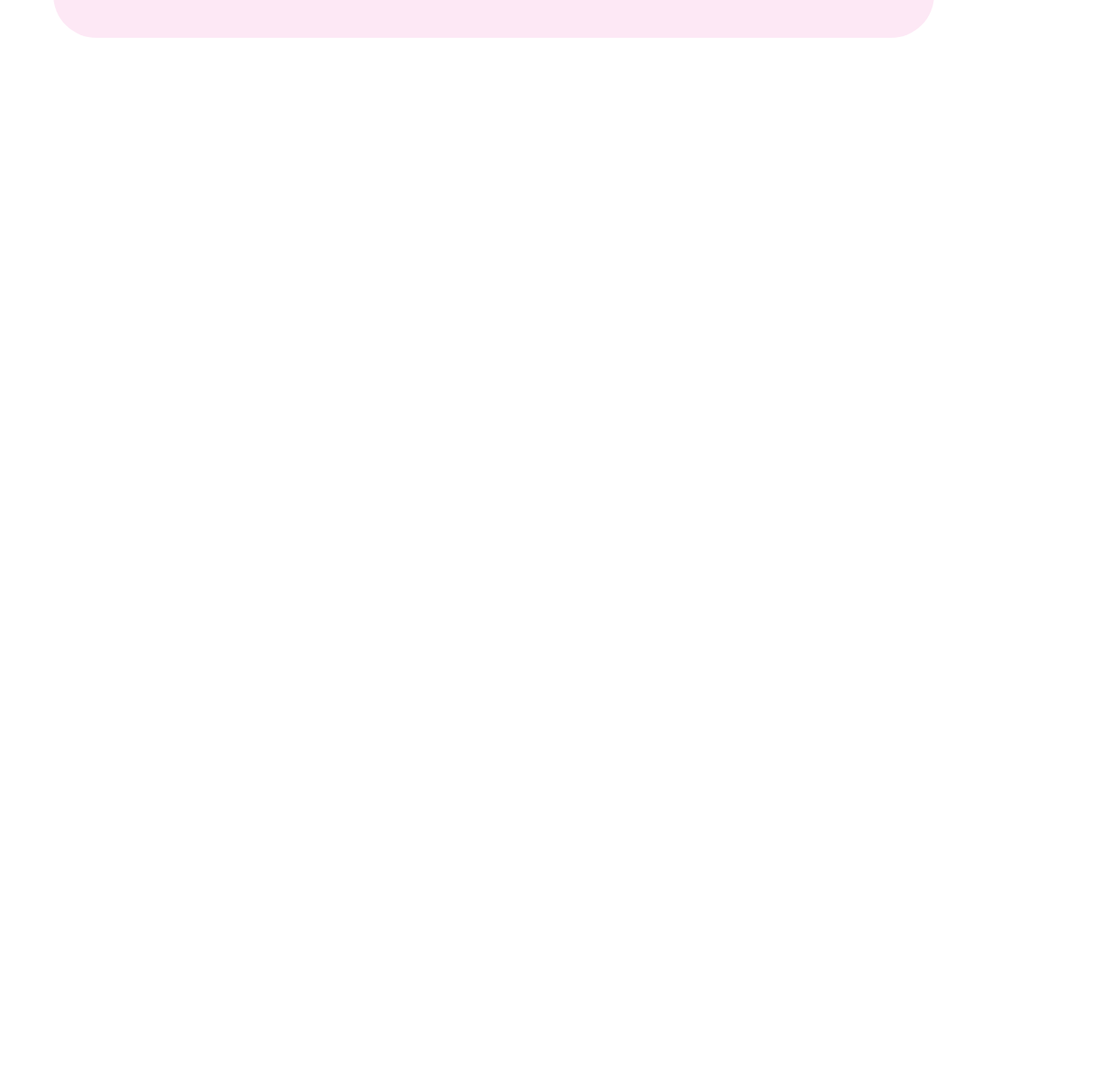
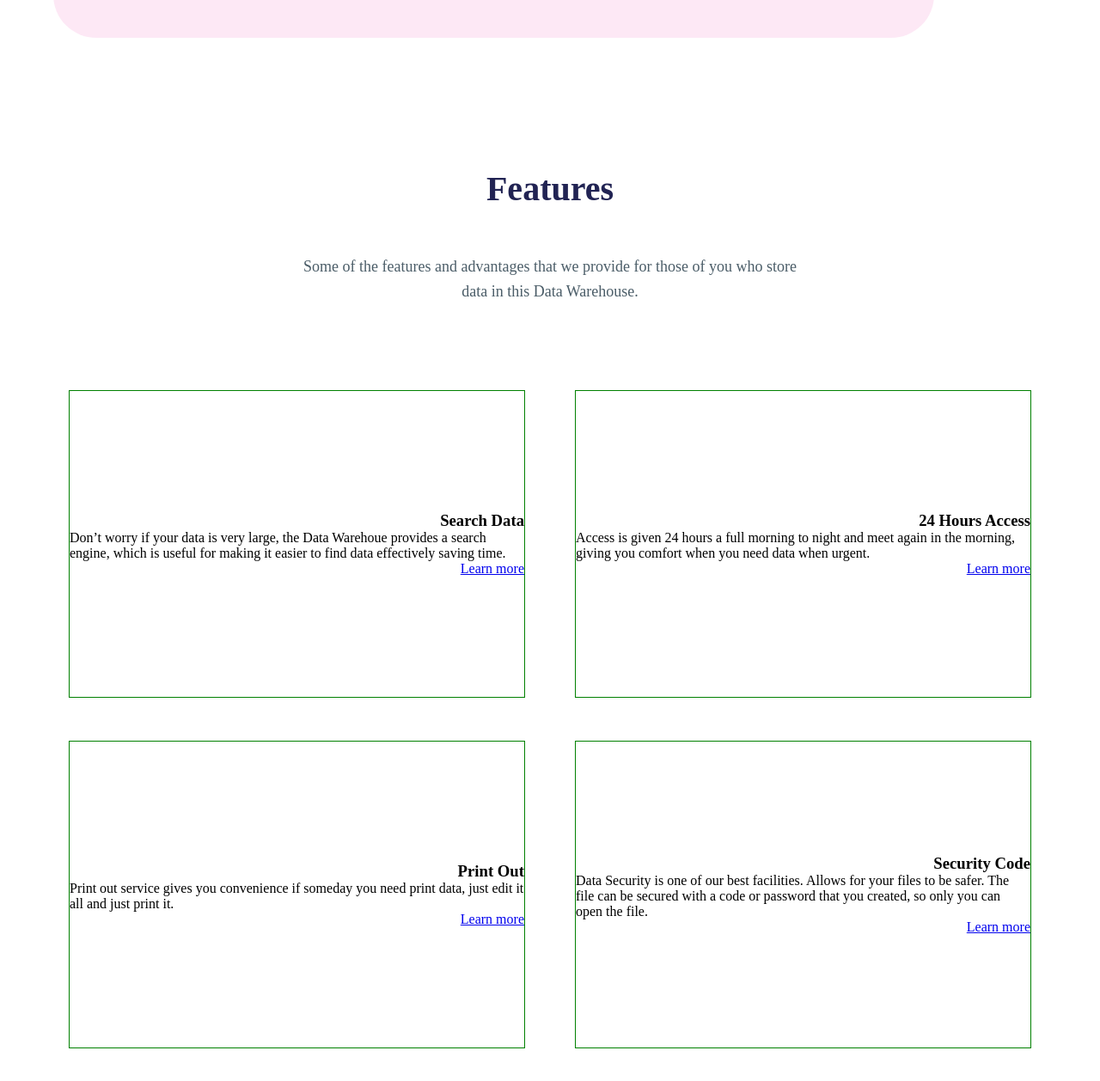
Before and after one commit to cirodil/ratio, a plain HTML site: page module_1/index.html in a window 1280 px wide. Shown: the part 1426-2684 px from the top of the page at 86% size. Before the commit the page ends 1532 px from the top, so only its background shows below. Drawn offline with Linux system fonts and the light colour scheme.

Commit message:
add "features" section

```diff
--- a/module_1/index.html
+++ b/module_1/index.html
@@ -26,7 +26,7 @@ safely but not be afraid of being stolen by others."
         </div>
         <nav class="nav">
           <ul class="nav-links">
-            <li class="nav-link active"><a href="">About</a></li>
+            <li class="nav-link active"><a href="#about">About</a></li>
             <li class="nav-link"><a href="">Help</a></li>
             <li class="nav-link"><a href="">Features</a></li>
           </ul>
@@ -44,7 +44,7 @@ safely but not be afraid of being stolen by others."
           <button class="learn-more">Learn more</button>
         </div>
 
-        <div class="about">
+        <div class="about" id="about">
           <h2 class="about-header">We are a high-level data storage bank</h2>
           <div class="about-description">
             The place to store various data that you can access at any time
@@ -54,6 +54,55 @@ safely but not be afraid of being stolen by others."
             registered in this Data Warehouse.
           </div>
         </div>
+
+        <div class="features">
+          <h2 class="features-header">Features</h2>
+          <p class="features-description">
+            Some of the features and advantages that we provide for those of you
+            who store data in this Data Warehouse.
+          </p>
+
+          <div class="features-cards">
+            <div class="features-card">
+              <h3 class="card-header">Search Data</h3>
+              <p class="card-description">
+                Don’t worry if your data is very large, the Data Warehoue
+                provides a search engine, which is useful for making it easier
+                to find data effectively saving time.
+              </p>
+              <a href="#" class="more">Learn more</a>
+            </div>
+
+            <div class="features-card">
+              <h3 class="card-header">24 Hours Access</h3>
+              <p class="card-description">
+                Access is given 24 hours a full morning to night and meet again
+                in the morning, giving you comfort when you need data when
+                urgent.
+              </p>
+              <a href="#" class="more">Learn more</a>
+            </div>
+
+            <div class="features-card">
+              <h3 class="card-header">Print Out</h3>
+              <p class="card-description">
+                Print out service gives you convenience if someday you need
+                print data, just edit it all and just print it.
+              </p>
+              <a href="#" class="more">Learn more</a>
+            </div>
+
+            <div class="features-card">
+              <h3 class="card-header">Security Code</h3>
+              <p class="card-description">
+                Data Security is one of our best facilities. Allows for your
+                files to be safer. The file can be secured with a code or
+                password that you created, so only you can open the file.
+              </p>
+              <a href="#" class="more">Learn more</a>
+            </div>
+          </div>
+        </div>
       </main>
     </div>
   </body>
--- a/module_1/style.css
+++ b/module_1/style.css
@@ -158,3 +158,50 @@ body {
 
   color: #4b5d68;
 }
+
+.features {
+  margin-top: 150px;
+  display: flex;
+  flex-direction: column;
+  align-items: center;
+}
+
+.features-header {
+  font-style: normal;
+  font-weight: bold;
+  font-size: 40px;
+  line-height: 130%;
+  color: #212353;
+}
+
+.features-description {
+  margin: 50px 0 100px 0;
+  width: 584px;
+  font-style: normal;
+  font-weight: 500;
+  font-size: 18px;
+  line-height: 160%;
+  /* or 29px */
+
+  /* 1 */
+  text-align: center;
+  color: #4b5d68;
+}
+
+.features-cards {
+  display: flex;
+  justify-content: space-between;
+  flex-wrap: wrap;
+  max-width: 1120px;
+}
+
+.features-card {
+  border: 1px solid green;
+  width: 531px;
+  height: 358px;
+  margin-bottom: 50px;
+  display: flex;
+  flex-direction: column;
+  justify-content: center;
+  align-items: flex-end;
+}
```
